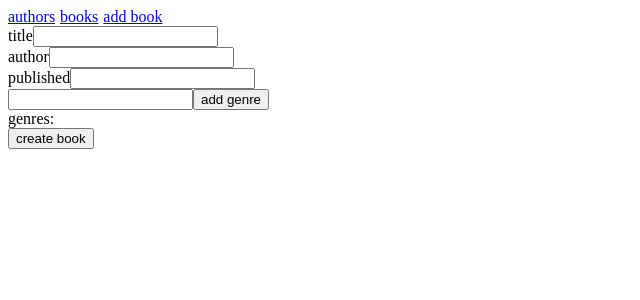
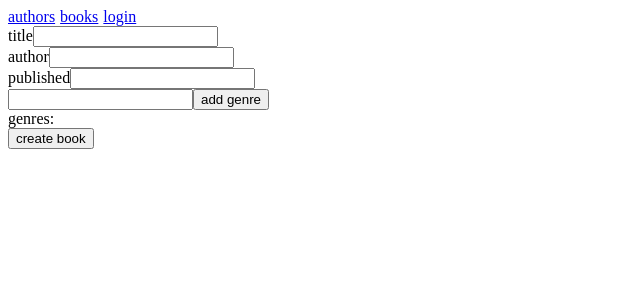
Before and after one commit to staneuski/fullstack-open, a React (Create React App) app in the folder part8/library/client/: page /add in a window 1280 px wide. Shown: the top 300 px of the page, without its empty margins (0-640 px from the left). Built offline with nearby package versions, Linux system fonts and the light colour scheme.

Commit message:
8.18 Log in

```diff
--- a/part8/library/client/src/App.js
+++ b/part8/library/client/src/App.js
@@ -1,14 +1,19 @@
 import { useState } from 'react'
+import { useApolloClient } from '@apollo/client'
 import { Routes, Route } from 'react-router-dom'
 
 import Authors from './components/Authors'
 import Books from './components/Books'
 import Menu from './components/Menu'
 import NewBook from './components/NewBook'
+import LoginForm from './components/LoginForm'
 import Notification from './components/Notification'
 
 const App = () => {
+  const client = useApolloClient()
+
   const [notification, setNotification] = useState(null)
+  const [token, setToken] = useState(null)
 
   const notify = (message) => {
     setNotification(message)
@@ -17,14 +22,30 @@ const App = () => {
     }, 5000)
   }
 
+  const logout = () => {
+    setToken(null)
+    localStorage.removeItem('user-token')
+    client.resetStore()
+  }
+
   return (
     <div>
-      <Menu />
+      <Menu token={token} logout={logout} />
       <Notification message={notification} />
       <Routes>
         <Route path="/authors" element={<Authors setNotification={notify} />} />
         <Route path="/books" element={<Books />} />
         <Route path="/add" element={<NewBook setNotification={notify} />} />
+        <Route
+          path="/login"
+          element={
+            !token ? (
+              <LoginForm setNotification={notify} setToken={setToken} />
+            ) : (
+              <></>
+            )
+          }
+        />
       </Routes>
     </div>
   )
--- a/part8/library/client/src/components/Books.jsx
+++ b/part8/library/client/src/components/Books.jsx
@@ -9,7 +9,6 @@ const Books = () => {
   }
 
   const books = result.data.allBooks
-  console.log(books)
   return (
     <div>
       <h2>books</h2>
--- /dev/null
+++ b/part8/library/client/src/components/LoginForm.jsx
@@ -0,0 +1,51 @@
+import { useEffect } from 'react'
+import { useMutation } from '@apollo/client'
+
+import { LOGIN } from '../queries'
+import { useField } from '../hooks'
+
+const LoginForm = ({ setNotification, setToken }) => {
+  const [username, resetUsername] = useField('username', 'username') // 'librarian'
+  const [password, resetPassword] = useField('current-password', 'password') // 'secret'
+
+  const [login, result] = useMutation(LOGIN, {
+    onError: (error) => {
+      setNotification(error.graphQLErrors[0].message)
+    }
+  })
+
+  useEffect(() => {
+    if (result.data) {
+      const token = result.data.login.value
+      setToken(token)
+      localStorage.setItem('user-token', token)
+    }
+  }, [result.data, setToken])
+
+  const submit = async (event) => {
+    event.preventDefault()
+    login({
+      variables: {
+        username: username.value,
+        password: password.value
+      }
+    })
+    resetUsername()
+    resetPassword()
+  }
+  return (
+    <div>
+      <form onSubmit={submit}>
+        <div>
+          username <input {...username} />
+        </div>
+        <div>
+          password <input {...password} />
+        </div>
+        <button type="submit">login</button>
+      </form>
+    </div>
+  )
+}
+
+export default LoginForm
--- a/part8/library/client/src/components/Menu.jsx
+++ b/part8/library/client/src/components/Menu.jsx
@@ -1,6 +1,6 @@
 import { Link } from 'react-router-dom'
 
-const Menu = () => {
+const Menu = ({ token, logout }) => {
   const padding = { paddingRight: 5 }
   return (
     <div>
@@ -10,9 +10,20 @@ const Menu = () => {
       <Link to="/books" style={padding}>
         books
       </Link>
-      <Link to="/add" style={padding}>
-        add book
-      </Link>
+      <>
+        {!token ? (
+          <Link to="/login" style={padding}>
+            login
+          </Link>
+        ) : (
+          <>
+            <Link to="/add" style={padding}>
+              add book
+            </Link>
+            <button onClick={logout}>logout</button>
+          </>
+        )}
+      </>
     </div>
   )
 }
--- a/part8/library/client/src/components/NewBook.jsx
+++ b/part8/library/client/src/components/NewBook.jsx
@@ -16,6 +16,7 @@ const NewBook = ({ setNotification }) => {
     onError: (error) => {
       const messages = error.graphQLErrors.map((e) => e.message).join('\n')
       setNotification(messages)
+      console.log(messages)
     }
   })
 
--- a/part8/library/client/src/index.js
+++ b/part8/library/client/src/index.js
@@ -1,14 +1,31 @@
-import React from 'react'
 import ReactDOM from 'react-dom/client'
 import { BrowserRouter as Router } from 'react-router-dom'
 
-import { ApolloClient, InMemoryCache, ApolloProvider } from '@apollo/client'
+import {
+  ApolloClient,
+  ApolloProvider,
+  createHttpLink,
+  InMemoryCache
+} from '@apollo/client'
+import { setContext } from '@apollo/client/link/context'
 
 import App from './App'
 
+const authLink = setContext((_, { headers }) => {
+  const token = localStorage.getItem('user-token')
+  return {
+    headers: {
+      ...headers,
+      authorization: token ? `Bearer ${token}` : null
+    }
+  }
+})
+
+const httpLink = createHttpLink({ uri: 'http://localhost:4000' })
+
 const client = new ApolloClient({
-  uri: 'http://localhost:4000',
-  cache: new InMemoryCache()
+  cache: new InMemoryCache(),
+  link: authLink.concat(httpLink)
 })
 
 ReactDOM.createRoot(document.getElementById('root')).render(
--- a/part8/library/client/src/queries.js
+++ b/part8/library/client/src/queries.js
@@ -35,7 +35,9 @@ export const ADD_BOOK = gql`
       published: $published
       title: $title
     ) {
-      author
+      author {
+        name
+      }
       genres
       published
       title
@@ -51,3 +53,11 @@ export const EDIT_AUTHOR = gql`
     }
   }
 `
+
+export const LOGIN = gql`
+  mutation login($username: String!, $password: String!) {
+    login(username: $username, password: $password) {
+      value
+    }
+  }
+`
```
Also changed, not shown: 2 other files (tests, documents, lock files or other folders).
